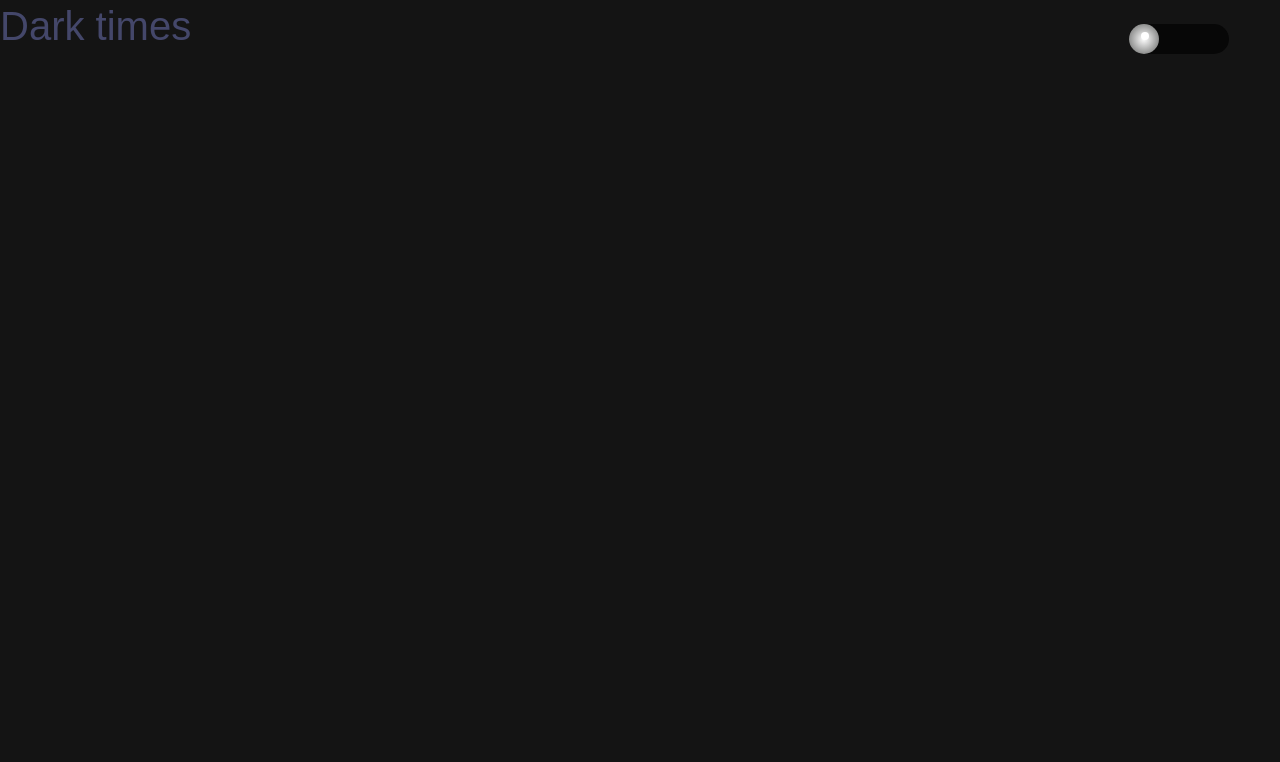
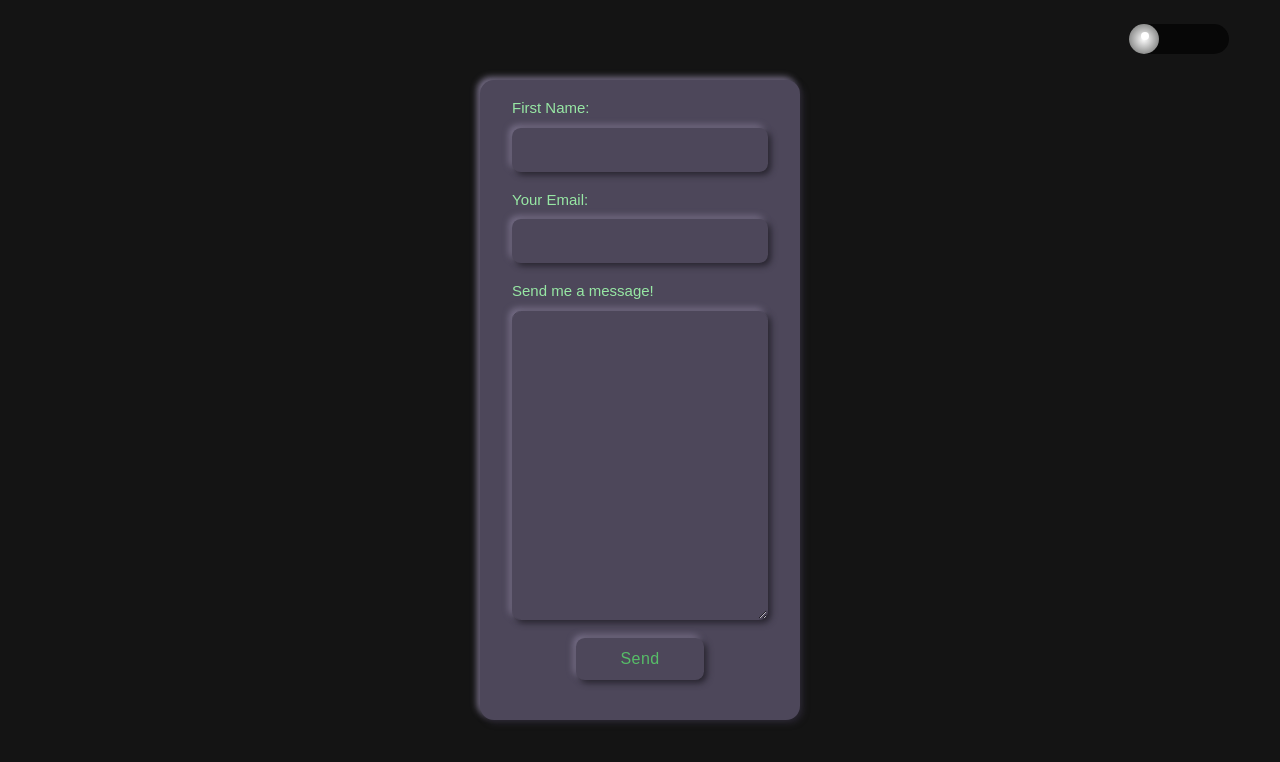
Before and after one commit to Archf13nd/That-Portfolio, a Vue app: page /contact in a window 1280 px wide. Shown: the top 762 px of the page. Built offline with nearby package versions, Linux system fonts and the light colour scheme.

Commit message:
Contact form

```diff
--- a/src/components/About.vue
+++ b/src/components/About.vue
@@ -1,15 +1,32 @@
 <template>
   <div class="the-container">
     <div class="text--intro-container">
-    <div class="text text--intro">Creation is one of life’s wonders. To take an idea and fashion it from mind to matter, solving all those complications that reality tests it with, is extremely satisfying to me.</div>
+      <div class="text text--intro">
+        Creation is one of life’s wonders. To take an idea and fashion it from
+        mind to matter, solving all those complications that reality tests it
+        with, is extremely satisfying to me.
+      </div>
     </div>
 
-    <img class='my-photo shadow-soft' src="../assets/me.jpg" alt="Photo of me">
-    <div class='text__main--container'>
-      <div class="text text__main--1">I’m Alastair. I’m from the UK, Devon to be a little more precise. I’ve been into web development for a while now and have picked up a range of skills which I’m confident I can use to turn any design into a working, responsive, optimized and bug-free website. </div>
-      <div class="text text__main--2">If you have an idea and wish to make it a reality then I would love to help you with that. Please check out my projects and see what skills I possess. I’m only a message away so if I’m what you are looking for I look forward to hearing from you.
+    <img
+      class="my-photo shadow-soft"
+      src="../assets/me.jpg"
+      alt="Photo of me"
+    />
+    <div class="text__main--container">
+      <div class="text text__main--1">
+        I’m Alastair. I’m from the UK, Devon to be a little more precise. I’ve
+        been into web development for a while now and have picked up a range of
+        skills which I’m confident I can use to turn any design into a working,
+        responsive, optimized and bug-free website.
+      </div>
+      <div class="text text__main--2">
+        If you have an idea and wish to make it a reality then I would love to
+        help you with that. Please check out my projects and see what skills I
+        possess. I’m only a message away so if I’m what you are looking for I
+        look forward to hearing from you.
+      </div>
     </div>
-</div>
   </div>
 </template>
 
@@ -21,25 +38,48 @@
   transform: translate(-50%, -50%);
   border: 1px solid rgba(0, 128, 0, 0);
   width: 60vw;
-  height: 70vh;
+  min-height: 70vh;
+  @media (max-width: 1300px) {
+    width: 70vw;
+    min-height: 70vh;
+  }
 
   display: grid;
   grid-template: 30% 70% / minmax(50%, 80%) minmax(20%, 50%);
+
+  @media (max-width: 1050px) {
+    grid-template: 1fr 600px 2fr / 100%;
+    position: relative;
+    top: 0;
+    left: 0;
+    width: 80%;
+    margin: 0 auto;
+    height: 100%;
+    transform: translate(0%, 0%);
+  }
 }
 
 .my-photo {
   position: relative;
   grid-column: 1 / 2;
   grid-row: 2 / 3;
-  height: 100%;
+  max-height: 500px;
+  min-height: 300px;
   border-radius: 10px;
   border: 2px solid black;
   justify-self: end;
   margin: 0% 10% 0 0;
+  @media (max-width: 1050px) {
+    grid-column: 1 / 2;
+    grid-row: 2 / 3;
+    justify-self: center;
+    align-self: center;
+    margin: 0% 0% 0 0;
+  }
 }
 
 .text {
-  color: #97E7A4;
+  color: #97e7a4;
   font-size: 120%;
 
   &--intro-container {
@@ -47,28 +87,39 @@
     height: 100%;
     display: grid;
     grid-template: 100% / minmax(300px, 700px) 1fr;
+    @media (max-width: 1050px) {
+      grid-column: 1 / 2;
+      grid-row: 1 / 2;
+      grid-template: 100% / 100%;
+    }
+
+    align-items: end;
   }
 
   &--intro {
     width: 100%;
     text-align: end;
     padding-right: 10%;
-
-    // @media (max-width: 1200px) {
-    // padding-top: 10%;
-    // padding-left: 0%;
-    // }
+    padding-bottom: 10%;
+    @media (max-width: 1050px) {
+      text-align: center;
+      justify-self: center;
+    }
   }
-
 
   &__main--container {
     grid-column: 2 / 3;
     grid-row: 2 / 3;
 
     @media (max-width: 1360px) {
-    grid-row: 1 / 3;
+      margin-top: 5%;
+      grid-row: 1 / 3;
     }
 
+    @media (max-width: 1050px) {
+      grid-column: 1 / 2;
+      grid-row: 3 / 4;
+    }
     display: flex;
     flex-direction: column;
     align-items: center;
@@ -79,11 +130,6 @@
     margin-bottom: 10%;
   }
   &__main--2 {
-
   }
-
 }
-
-
-
 </style>
--- a/src/components/Contact.vue
+++ b/src/components/Contact.vue
@@ -1,3 +1,158 @@
 <template>
-  <h1>Dark times</h1>
+  <div class="the-container shadow-soft">
+    <form name='contact' netlify>
+      <div class="form-group" :class="{ invalid: nameInvalid }">
+        <label for="first-name">First Name:</label>
+        <input
+          type="text"
+          name='name'
+          class="form-control"
+          v-model.trim="name"
+          @blur="isValid('name')"
+          required
+          id="first-name"
+        />
+      </div>
+      <div class="form-group" :class="{ invalid: emailInvalid }">
+        <label for="email">Your Email:</label>
+        <input
+          type="email"
+          name='email'
+          class="form-control"
+          v-model.trim="email"
+          @blur="
+            isValid('email');
+            isValid('name');
+          "
+          required
+          id="email"
+        />
+      </div>
+
+      <div class="form-group" :class="{ invalid: formInvalid }">
+        <label for="message">Send me a message!</label>
+        <textarea
+          class="form-control"
+          v-model.trim="theForm"
+          @blur="
+            isValid('form');
+            isValid('email');
+          "
+          required
+          id="message"
+          rows="12"
+        ></textarea>
+      </div>
+      <div class="form-group">
+        <input
+          class="btn btn-primary submit-btn"
+          @click="
+            isValid('name');
+            isValid('email');
+            isValid('form');
+          "
+          type="submit"
+          value="Send"
+        />
+      </div>
+    </form>
+  </div>
 </template>
+
+<script>
+export default {
+  data() {
+    return {
+      nameInvalid: false,
+      emailInvalid: false,
+      formInvalid: false,
+      name: "",
+      email: "",
+      theForm: ""
+    };
+  },
+  methods: {
+    isValid(type) {
+      if (type === "name") {
+        this.name ? (this.nameInvalid = false) : (this.nameInvalid = true);
+      } else if (type === "email") {
+        this.email ? (this.emailInvalid = false) : (this.emailInvalid = true);
+      } else if (type === "form") {
+        this.theForm ? (this.formInvalid = false) : (this.formInvalid = true);
+        console.log(this.theForm);
+      }
+    },
+    submitForm() {
+      console.log("submit");
+    }
+  }
+};
+</script>
+
+<style lang="scss" scoped>
+form {
+  width: 80%;
+  margin: 5% auto;
+}
+
+.invalid {
+  & > input,
+  & > textarea {
+    border: 1px solid rgb(255, 0, 0);
+  }
+  & > label {
+    color: red;
+  }
+}
+
+.form-group > .submit-btn {
+  display: block;
+  margin: 7% auto;
+  width: 50%;
+}
+
+label {
+  font-size: 15px;
+  color: #97e7a4;
+}
+
+input {
+  border: none;
+}
+
+input:-webkit-autofill,
+input:-webkit-autofill:hover,
+input:-webkit-autofill:focus,
+input:-webkit-autofill:active {
+  transition: all 5000s ease-in-out 0s;
+}
+
+.the-container {
+  position: absolute;
+  top: 50%;
+  left: 50%;
+  background: var(--primary);
+  border-radius: 14px;
+  transform: translate(-50%, -50%);
+  width: 25vw;
+  min-width: 300px;
+  height: 70vh;
+  min-height: 640px;
+  color: #97e7a4;
+}
+
+textarea,
+input {
+  color: #57bd68;
+  box-shadow: var(--box-shadow-offset) var(--box-shadow-offset)
+      var(--box-shadow-blur) var(--shadow),
+    var(--box-shadow-offset-invert) var(--box-shadow-offset-invert)
+      var(--box-shadow-blur) var(--shadow-light);
+
+  &:focus {
+    color: #4fb460;
+    box-shadow: inset 2px 2px 5px var(--shadow),
+      inset -3px -3px 7px var(--shadow-light);
+  }
+}
+</style>
--- a/src/components/Nav.vue
+++ b/src/components/Nav.vue
@@ -7,11 +7,15 @@
             <a
               class="nav-link circle-link"
               href="https://www.linkedin.com/in/alastair-parkyns-8a683a201/"
+              target="_blank"
               ><span class="logo linked-in"></span
             ></a>
           </li>
           <li class="nav-item circle-item">
-            <a class="nav-link circle-link" href="https://github.com/Archf13nd"
+            <a
+              class="nav-link circle-link"
+              href="https://github.com/Archf13nd"
+              target="_blank"
               ><span class="logo github"></span
             ></a>
           </li>
@@ -76,8 +80,6 @@ export default {};
 <style scoped lang="scss">
 @import url("https://fonts.googleapis.com/css2?family=Righteous&display=swap");
 
-
-
 .linked-in {
   background: url("../assets/LinkedIn.svg");
 }
@@ -129,11 +131,9 @@ a:active {
   background-size: cover;
   filter: drop-shadow(4px 4px 4px #3c3942);
   @media (max-width: 1300px) {
-   display: none;
- }
+    display: none;
+  }
 }
-
-
 
 .nav-grid {
   position: absolute;
```
Also changed, not shown: src/assets/css/neumorphism.css.
